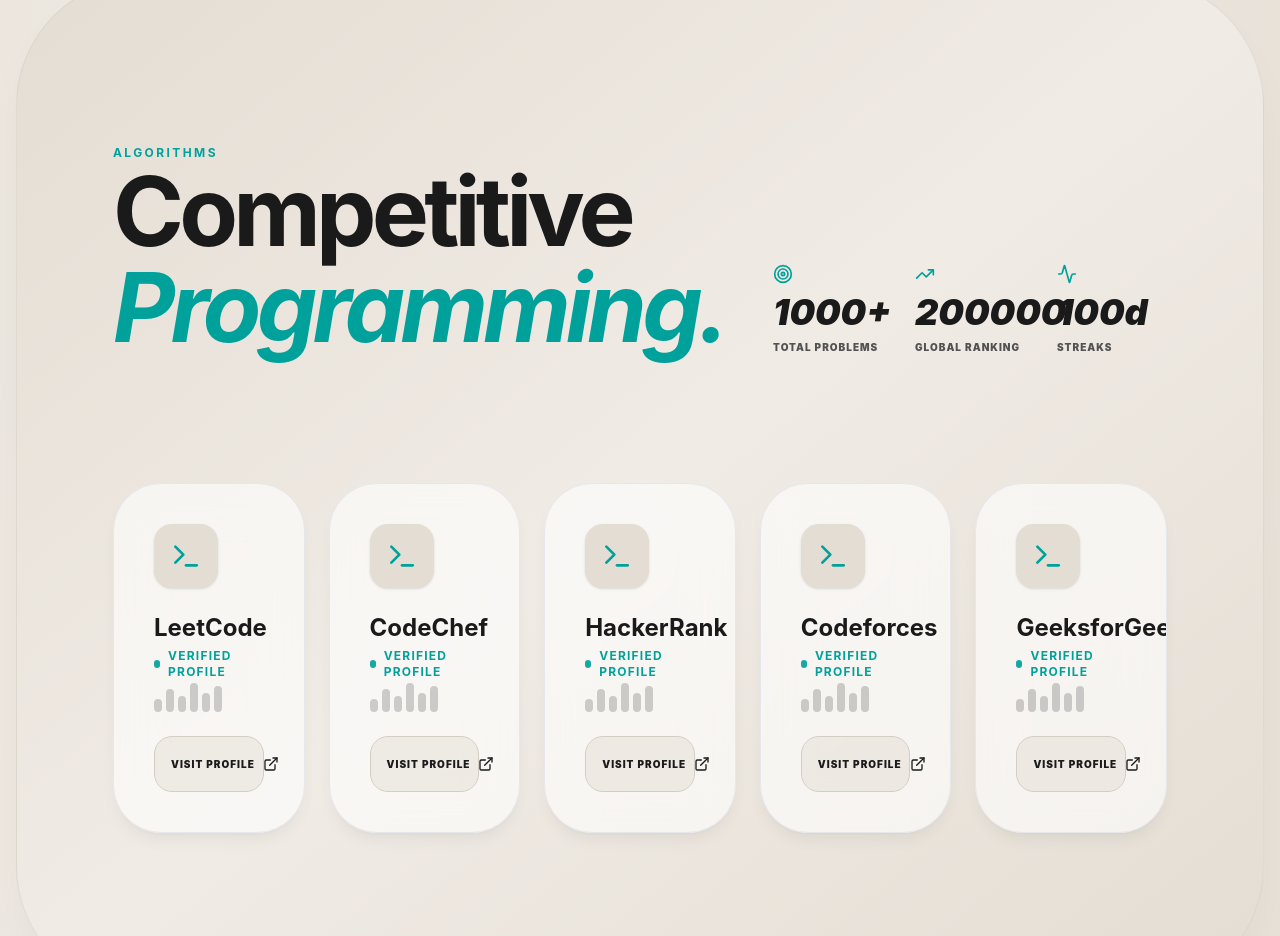
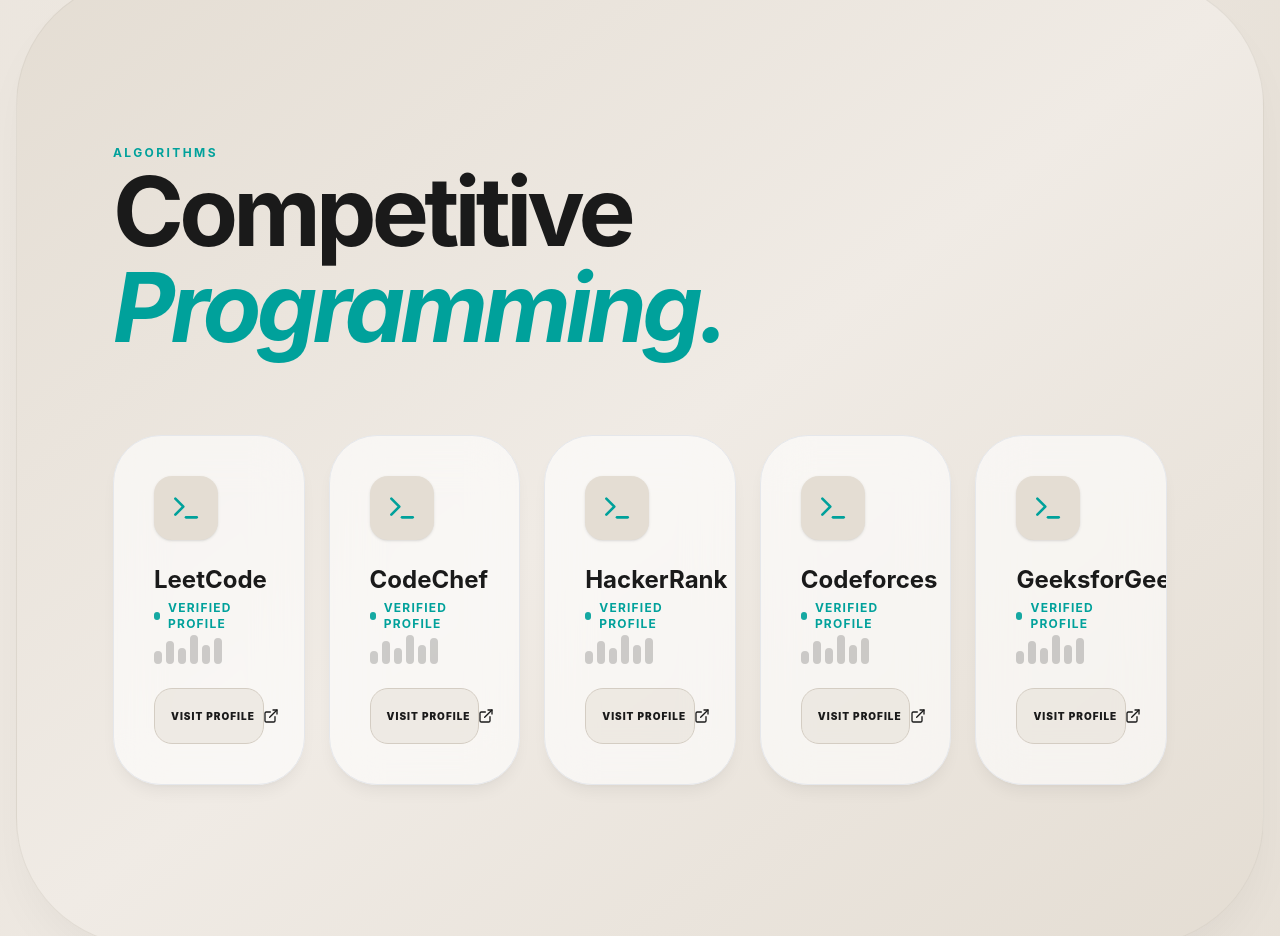
Before and after one commit to yuvatejasainadh/myportfolio, a React (Vite) app: page / in a window 1280 px wide. Shown: the part 6509-7445 px from the top of the page. Built offline with nearby package versions, Linux system fonts and the light colour scheme.

Commit message:
Update competitive programming section

```diff
--- a/src/components/CompetitiveProgramming.tsx
+++ b/src/components/CompetitiveProgramming.tsx
@@ -4,67 +4,24 @@
  */
 
 import React from 'react';
-import { motion, animate } from 'motion/react';
+import { motion } from 'motion/react';
 import { SOCIAL_LINKS } from '../constants';
 import { Button } from './ui/button';
-import {
-  ExternalLink,
-  Terminal,
-  Activity,
-  TrendingUp,
-  Target
-} from 'lucide-react';
-
-const AnimatedCounter = ({ value }: { value: number }) => {
-  const [count, setCount] = React.useState(0);
-
-  React.useEffect(() => {
-    const controls = animate(0, value, {
-      duration: 2,
-      onUpdate: (latest) => setCount(Math.floor(latest)),
-      ease: "easeOut"
-    });
-    return () => controls.stop();
-  }, [value]);
-
-  return <>{count}</>;
-};
+import { ExternalLink, Terminal } from 'lucide-react';
 
 export const CompetitiveProgramming = () => {
   const cpLinks = SOCIAL_LINKS.filter(l =>
     ['LeetCode', 'CodeChef', 'HackerRank', 'Codeforces', 'GeeksforGeeks'].includes(l.name)
   );
 
-  const stats = [
-    { label: "Total Problems", value: 1000, suffix: "+", icon: <Target className="w-5 h-5" /> },
-    { label: "Global Ranking", value: 200000, suffix: "", icon: <TrendingUp className="w-5 h-5" /> },
-    { label: "Streaks", value: 100, suffix: "d", icon: <Activity className="w-5 h-5" /> },
-  ];
-
   return (
     <section id="cp" className="py-40 px-8 lg:px-24 bg-grad-soft text-foreground dark:text-white rounded-[4rem] xl:rounded-[8rem] mx-4 my-20 transition-colors duration-500 border border-border/50 dark:border-none shadow-2xl shadow-black/5 dark:shadow-none">
       <div className="max-w-[1800px] mx-auto">
-        <div className="flex flex-col lg:flex-row justify-between items-start lg:items-end mb-32 gap-12">
-          <div className="space-y-4">
+        <div className="mb-16 md:mb-20 space-y-4">
           <span className="text-primary font-bold tracking-[0.2em] text-xs uppercase">Algorithms</span>
           <h2 className="text-5xl md:text-8xl font-bold tracking-tighter leading-none">
             Competitive <br/><span className="italic text-primary">Programming.</span>
           </h2>
-          </div>
-
-          <div className="grid grid-cols-2 md:grid-cols-3 gap-8 w-full lg:w-auto">
-            {stats.map((stat, i) => (
-              <div key={i} className="space-y-2">
-                <div className="text-primary mb-2">{stat.icon}</div>
-                <div className="text-3xl md:text-4xl font-black italic text-foreground dark:text-white">
-                   <AnimatedCounter value={stat.value} />{stat.suffix}
-                </div>
-                <div className="text-[10px] font-black uppercase tracking-widest text-muted-foreground">
-                  {stat.label}
-                </div>
-              </div>
-            ))}
-          </div>
         </div>
 
         <div className="grid md:grid-cols-2 lg:grid-cols-3 xl:grid-cols-5 gap-6">
@@ -116,8 +73,6 @@
             </motion.div>
           ))}
         </div>
-
-
       </div>
     </section>
   );
```
Lines whose indentation alone changed are shown as unchanged.
